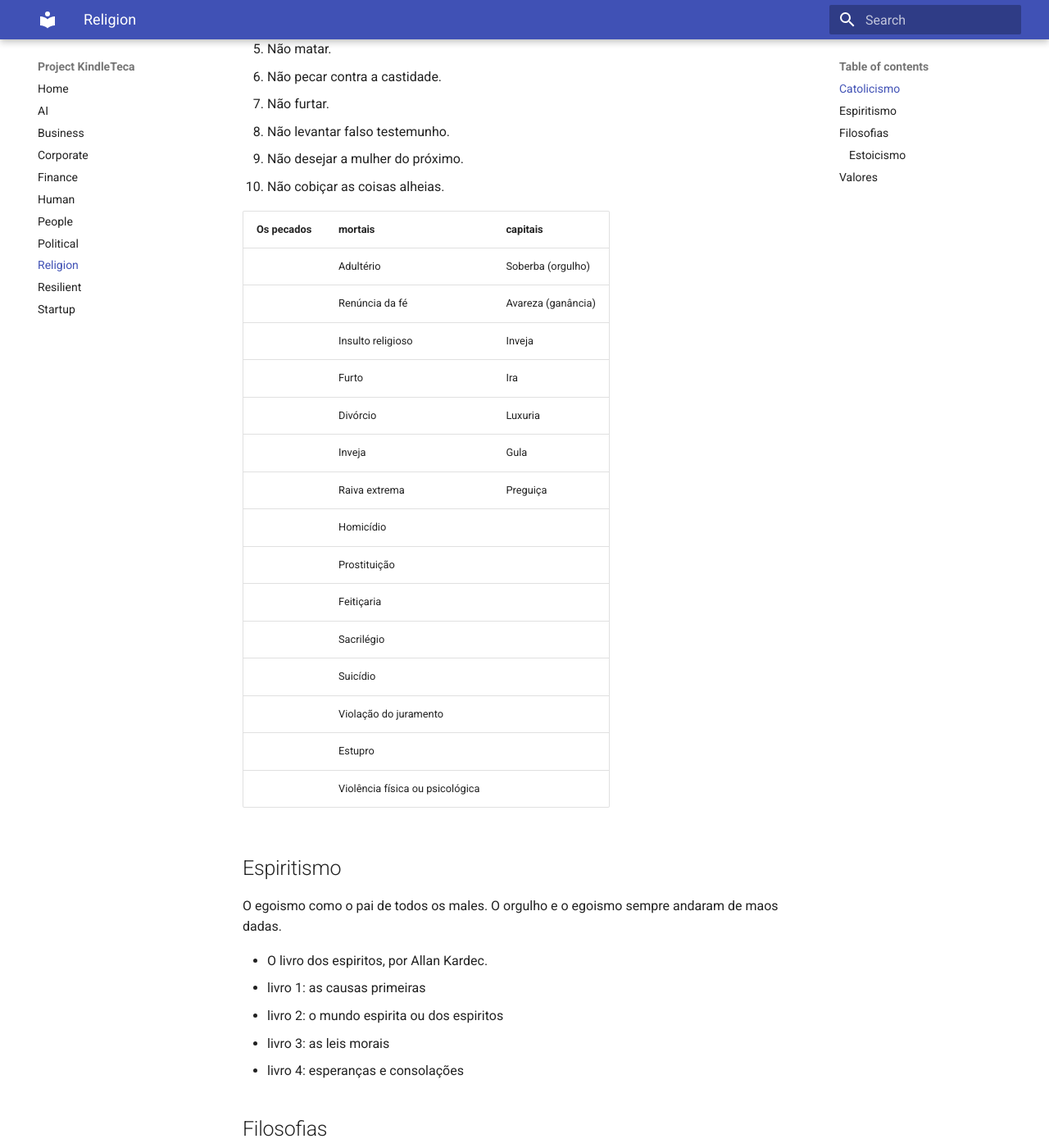
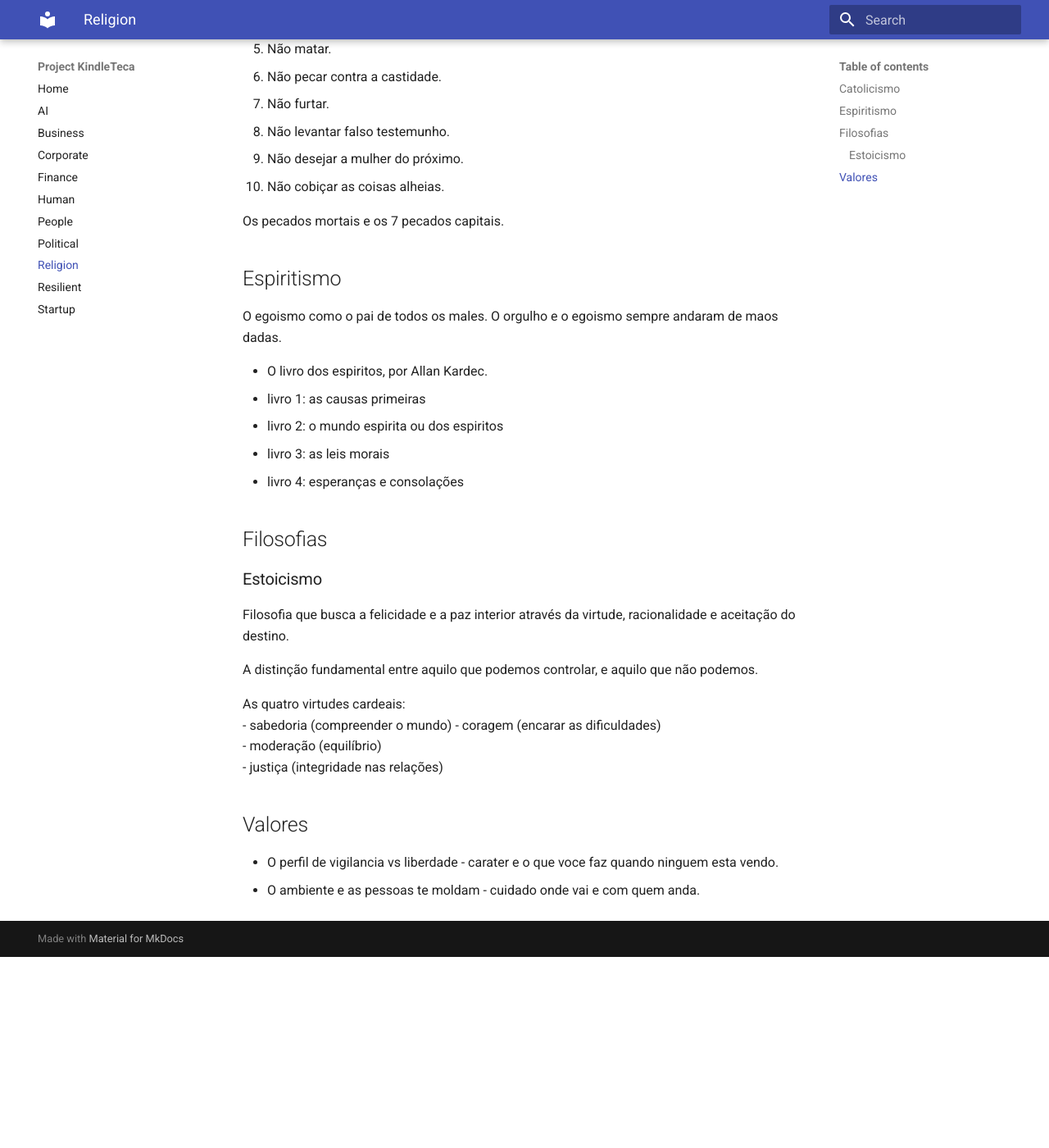
Before and after one commit to renatobrf/kindle-teca, an MkDocs documentation site: the page built from docs/religiao.md, in a window 1280 px wide and 1400 px high, scrolled down 534 px. Shown: the whole window at 82% size. Built offline with MkDocs 1.6.1 and Material for MkDocs 9.7.7, drawn with Linux system fonts in a browser that asks for light colours; after the commit the page ends 1701 px from its top, so only the background shows below that.

Commit message:
Revise content on mortal and capital sins
Removed the table listing mortal sins and capital sins, replacing it with a summary statement.

```diff
--- a/docs/religiao.md
+++ b/docs/religiao.md
@@ -19,23 +19,7 @@ Os 10 mandamentos da Igreja Católica:
 9. Não desejar a mulher do próximo.
 10. Não cobiçar as coisas alheias.
 
-| Os pecados | mortais | capitais |
-|---|---|---|
-| |Adultério|Soberba (orgulho)|
-| |Renúncia da fé|Avareza (ganância)|
-| |Insulto religioso|Inveja|
-| |Furto|Ira|
-| |Divórcio|Luxuria|
-| |Inveja|Gula|
-| |Raiva extrema|Preguiça|
-| |Homicídio| |
-| |Prostituição| |
-| |Feitiçaria| |
-| |Sacrilégio| |
-| |Suicídio| |
-| |Violação do juramento| |
-| |Estupro| |
-| |Violência física ou psicológica| |
+Os pecados mortais e os 7 pecados capitais.
 
 ## Espiritismo
 
```
